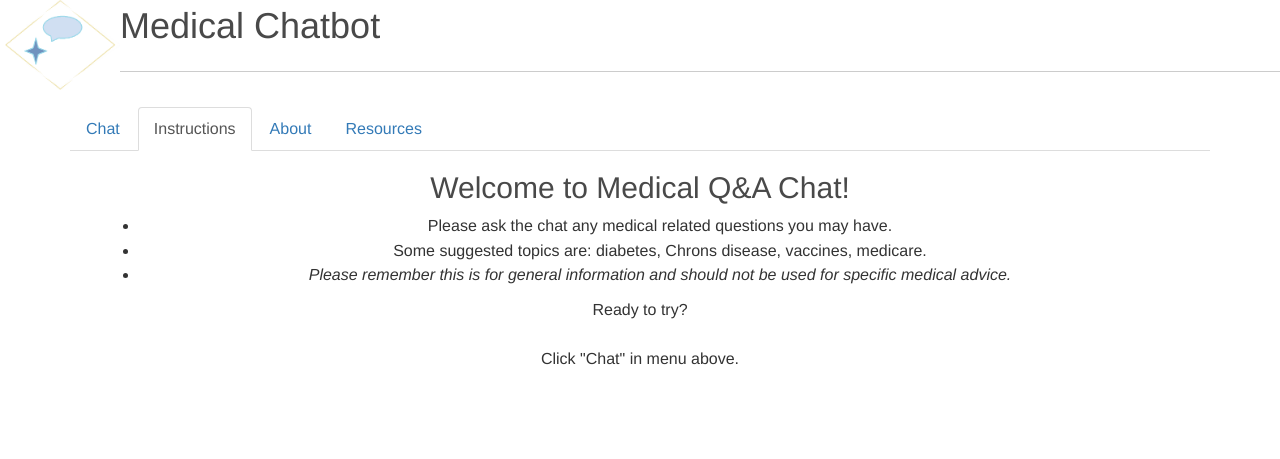
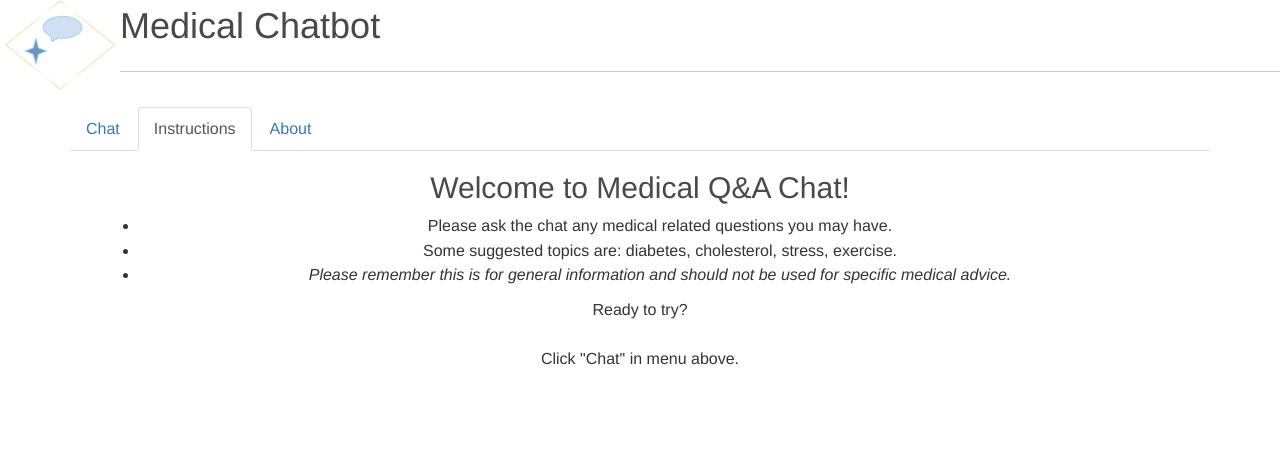
Before and after one commit to aeaiu/med_chat, a Flask app: page / in a window 1280 px wide, after a click on "Instructions". Shown: the part 14-473 px from the top of the page. Run offline with Flask 3, Linux system fonts and the light colour scheme; some libraries are stand-ins or nearby versions.

Commit message:
first commit

```diff
--- a/templates/chat.html
+++ b/templates/chat.html
@@ -9,8 +9,7 @@
     <li role="presentation" class="active"><a href="#home" aria-controls="home" role="tab" data-toggle="tab">Chat</a></li>
     <li role="presentation"><a href="#tab2" aria-controls="tab2" role="tab" data-toggle="tab">Instructions</a></li>
     <li role="presentation"><a href="#tab3" aria-controls="tab3" role="tab" data-toggle="tab">About</a></li>
-    <li role="presentation"><a href="#tab4" aria-controls="tab4" role="tab" data-toggle="tab">Resources</a></li>
-  </ul>
+     </ul>
 
   <!-- Tab panes -->
   <div class="tab-content">
@@ -40,7 +39,7 @@
       <tr><td align="center">
         <ul>
         <li>Please ask the chat any medical related questions you may have.</li>
-        <li>Some suggested topics are: diabetes, Chrons disease, vaccines, medicare.</li>
+        <li>Some suggested topics are: diabetes, cholesterol, stress, exercise.</li>
         <li><i>Please remember this is for general information and should not be used for specific medical advice.</li></p>
       </ul>
       </td></tr>
@@ -60,11 +59,6 @@
     </div>
 
 
-    <div role="tabpanel" class="tab-pane" id="tab4">
-    <h2>Resources </h2>
-    <p> Coming soon </p>
-    </div>
-
   </div>
 
 </div>
```
